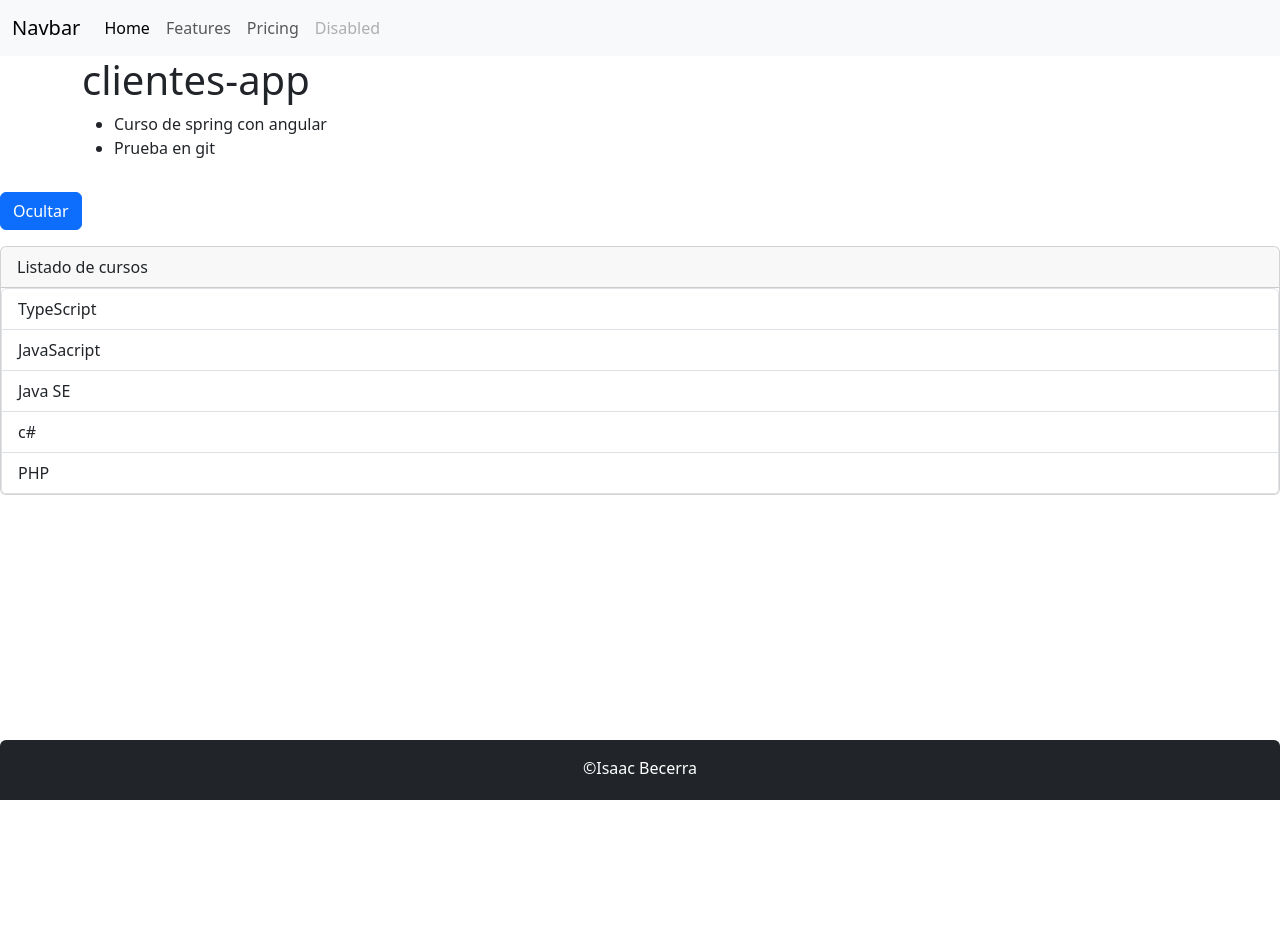
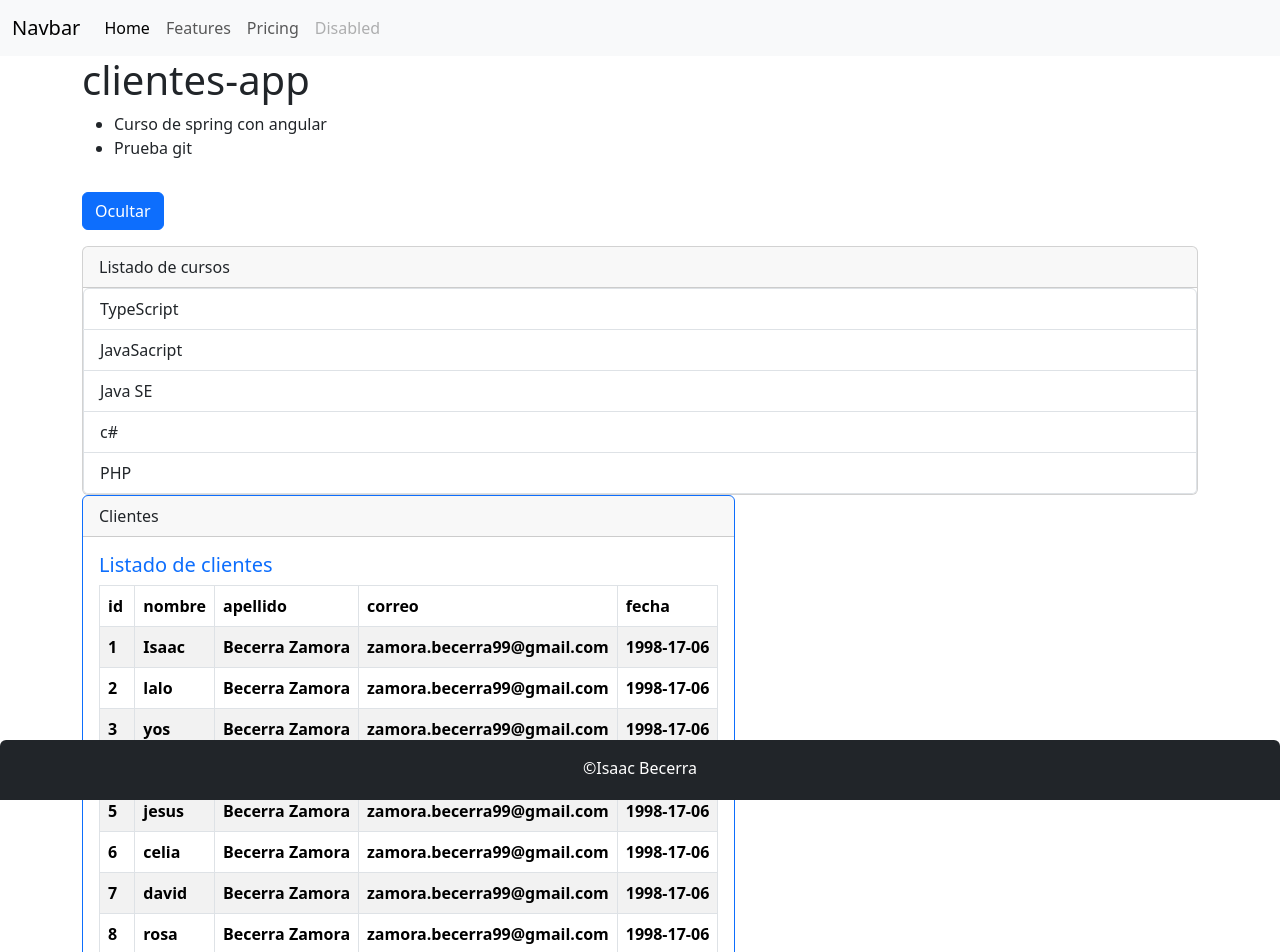
Before and after one commit to isaacbz1706/clientes-app, an Angular app: page / in a window 1280 px wide. Shown: the top 952 px of the page. Before the commit the page ends 800 px from the top, so only its background shows below. Built offline with nearby package versions, Linux system fonts and the light colour scheme.

Commit message:
listado con ngfor y con areglo en typescript

```diff
--- a/src/app/app.component.html
+++ b/src/app/app.component.html
@@ -8,11 +8,12 @@
     {{curso}}
   </li>
   <li>
-    Prueba en git
+    Prueba git
   </li>
 </ul>
-</div>
 <div>
   <app-directiva></app-directiva>
 </div>
+<app-clientes></app-clientes>
+</div>
 <app-footer></app-footer>
--- a/src/app/clientes/clientes.component.html
+++ b/src/app/clientes/clientes.component.html
@@ -1 +1,29 @@
-<p>clientes works!</p>
+<div class="card border-primary mb-3" style="max-width: max-content;">
+    <div class="card-header">Clientes</div>
+    <div class="card-body text-primary">
+      <h5 class="card-title">Listado de clientes</h5>
+    <table class="table table-bordered table-striped">
+        <thead>
+            <tr>
+                <th>id</th>
+                <th>nombre</th>
+                <th>apellido</th>
+                <th>correo</th>
+                <th>fecha</th>
+            </tr>
+        </thead>
+
+        <tbody>
+            <tr *ngFor="let cliente of Clientes">
+                <th>{{cliente.id}}</th>
+                <th>{{cliente.nombre}}</th>
+                <th>{{cliente.apellido}}</th>
+                <th>{{cliente.email}}</th>
+                <th>{{cliente.createAt}}</th>
+            </tr>
+        </tbody>
+    </table>
+
+
+    </div>
+  </div>
--- a/src/app/clientes/clientes.component.ts
+++ b/src/app/clientes/clientes.component.ts
@@ -1,10 +1,27 @@
-import { Component } from '@angular/core';
-
+import { Component,OnInit } from '@angular/core';
+import { Cliente } from './cliente';
 @Component({
   selector: 'app-clientes',
   templateUrl: './clientes.component.html',
   styleUrls: ['./clientes.component.css']
 })
-export class ClientesComponent {
+export class ClientesComponent implements OnInit{
+Clientes : Cliente[] = [{id:1, nombre:'Isaac', apellido:'Becerra Zamora', email:'zamora.becerra99@gmail.com', createAt:'1998-17-06'},
+{id:2, nombre:'lalo', apellido:'Becerra Zamora', email:'zamora.becerra99@gmail.com', createAt:'1998-17-06'},
+{id:3, nombre:'yos', apellido:'Becerra Zamora', email:'zamora.becerra99@gmail.com', createAt:'1998-17-06'},
+{id:4, nombre:'yamilet', apellido:'Becerra Zamora', email:'zamora.becerra99@gmail.com', createAt:'1998-17-06'},
+{id:5, nombre:'jesus', apellido:'Becerra Zamora', email:'zamora.becerra99@gmail.com', createAt:'1998-17-06'},
+{id:6, nombre:'celia', apellido:'Becerra Zamora', email:'zamora.becerra99@gmail.com', createAt:'1998-17-06'},
+{id:7, nombre:'david', apellido:'Becerra Zamora', email:'zamora.becerra99@gmail.com', createAt:'1998-17-06'},
+{id:8, nombre:'rosa', apellido:'Becerra Zamora', email:'zamora.becerra99@gmail.com', createAt:'1998-17-06'},
+{id:9, nombre:'rodrigo', apellido:'Becerra Zamora', email:'zamora.becerra99@gmail.com', createAt:'1998-17-06'},
+{id:10, nombre:'shak', apellido:'Becerra Zamora', email:'zamora.becerra99@gmail.com', createAt:'1998-17-06'},
+{id:11, nombre:'lili', apellido:'Becerra Zamora', email:'zamora.becerra99@gmail.com', createAt:'1998-17-06'}
 
+
+
+
+];
+constructor(){}
+  ngOnInit(){}
 }
```
Also changed, not shown: src/app/clientes/cliente.ts (+5 -7 lines).
